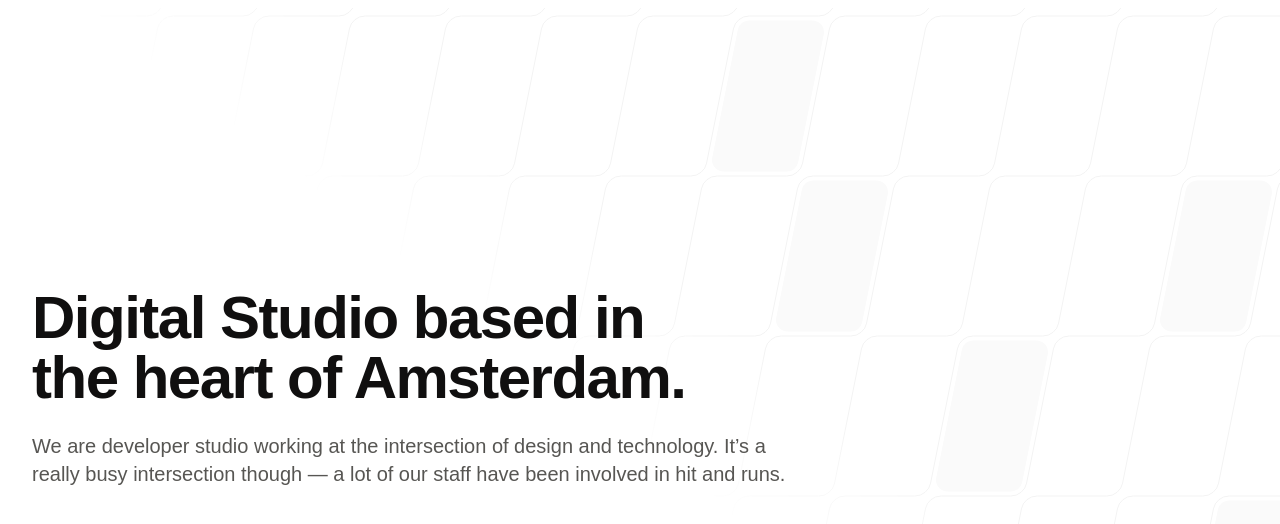
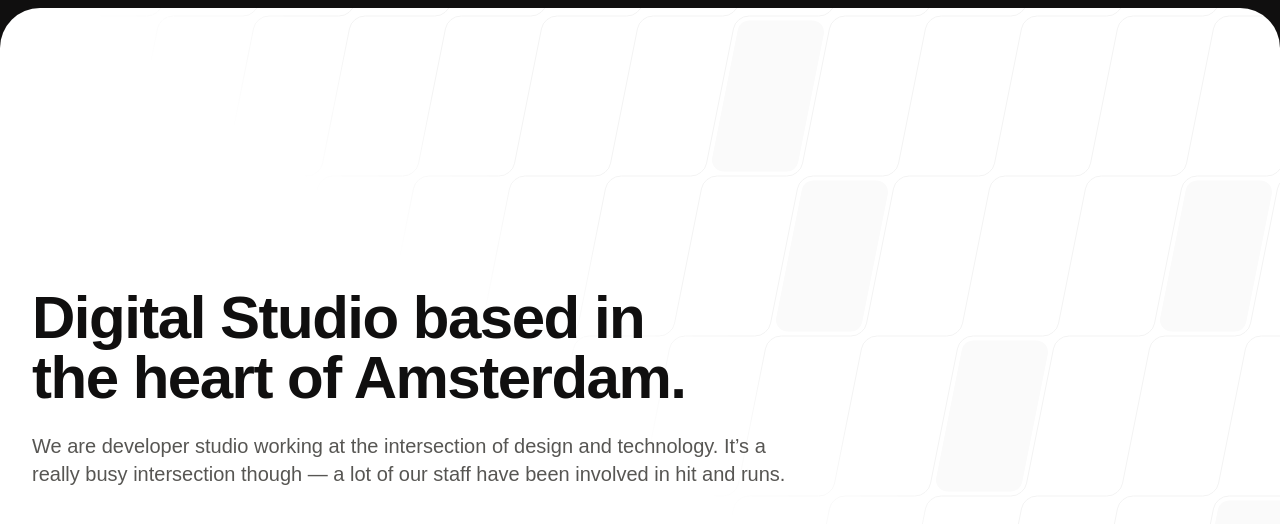
Before and after one commit to yigitaksoy/House58--v2, a React (Vite) app: page / in a window 1280 px wide. Shown: the top 524 px of the page. Built offline with nearby package versions, Linux system fonts and the light colour scheme; a web font is replaced by a local one.

Commit message:
Add top border for main content

```diff
--- a/src/assets/css/style.css
+++ b/src/assets/css/style.css
@@ -5,3 +5,14 @@
 @tailwind base;
 @tailwind components;
 @tailwind utilities;
+
+/*  Main    */
+
+html {
+  background-color: #100f0f;
+}
+
+main {
+  border-top-left-radius: 40px;
+  border-top-right-radius: 40px;
+}
```
